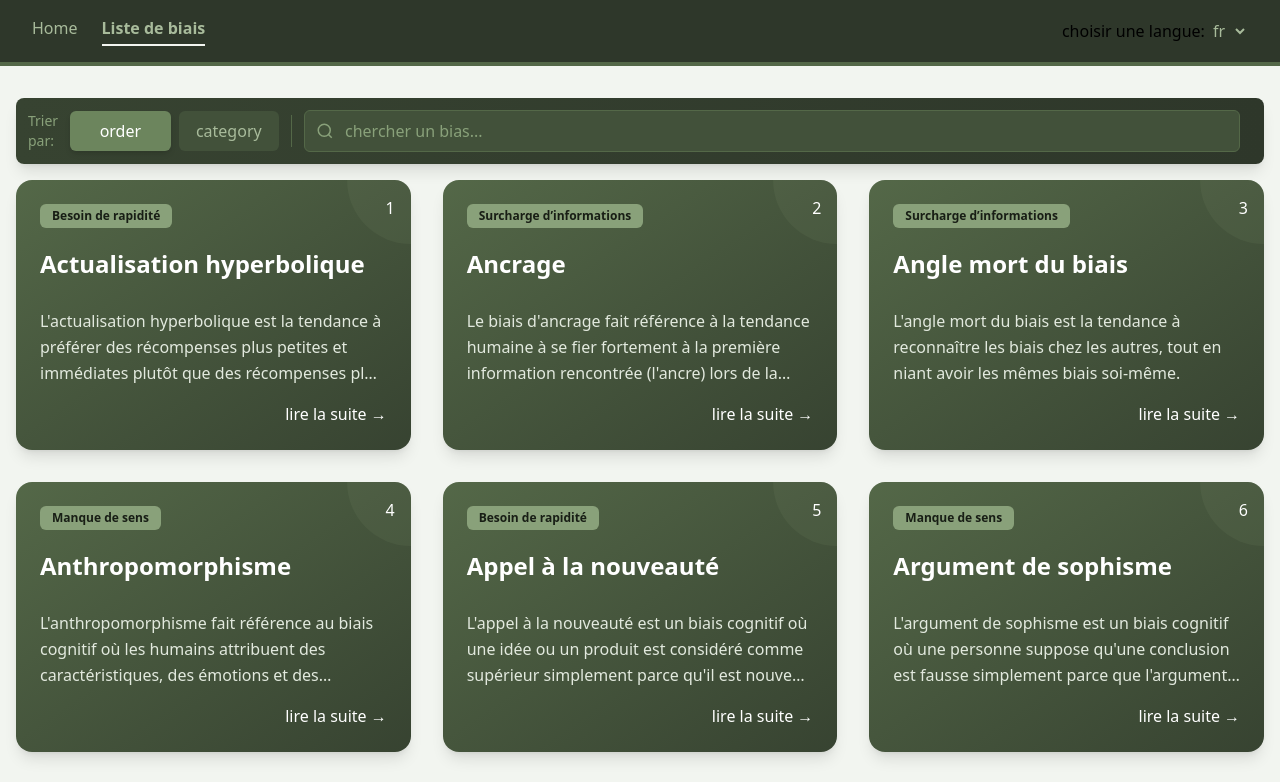
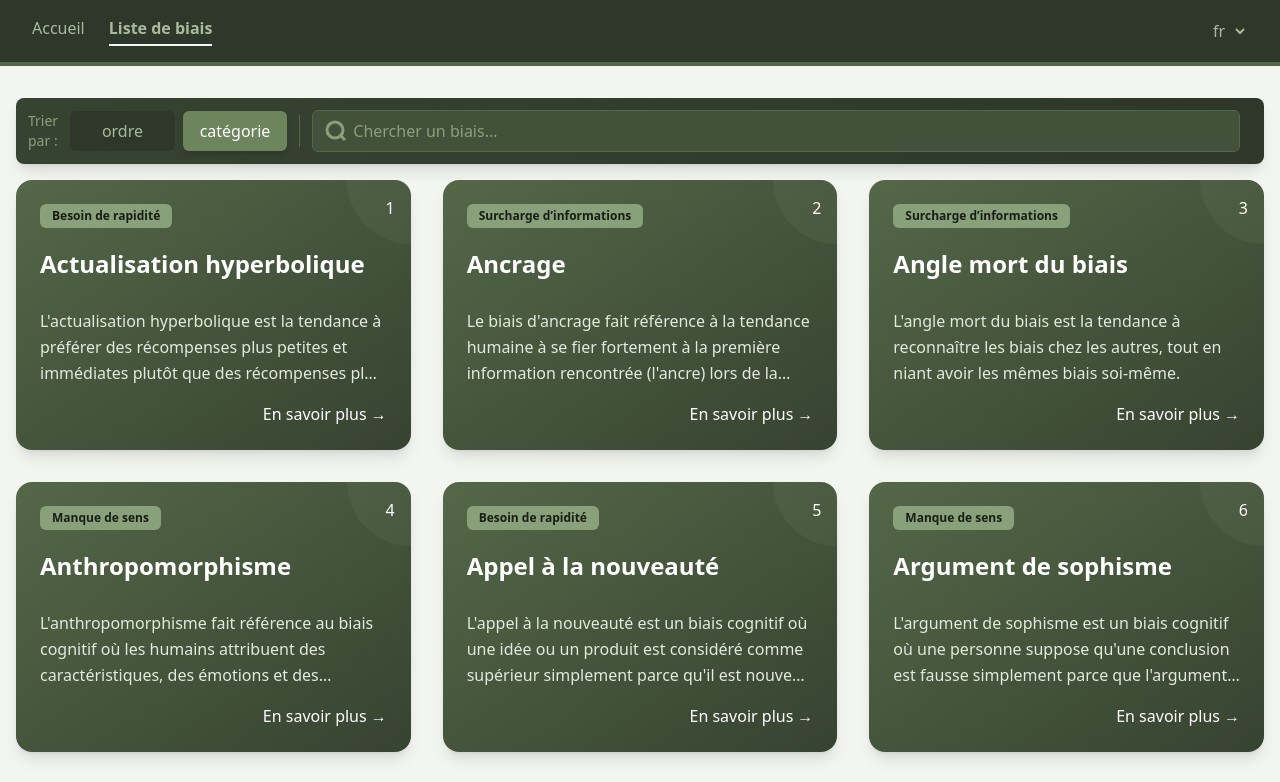
Before and after one commit to yassine-mahjoubi/biais-cognitifs, a Vue app: page /liste in a window 1280 px wide. Shown: the top 782 px of the page. Built offline with nearby package versions, Linux system fonts and the light colour scheme.

Commit message:
Feat: add internationalization support for navigation and UI components and update json locales (#47)

```diff
--- a/src/components/Layout/MenuNavigation.vue
+++ b/src/components/Layout/MenuNavigation.vue
@@ -1,4 +1,6 @@
 <script setup lang="ts">
+import { useI18n } from 'vue-i18n'
+const { t } = useI18n()
 import SwitchLanguage from '../UI/SwitchLanguage.vue'
 const navLinkClass = 'text-heavy-metal-300 hover:text-heavy-metal-50 transition-colors'
 const navLinkActiveClass = 'font-bold text-heavy-metal-50 border-b-2 border-heavy-metal-50 pb-1'
@@ -10,10 +12,10 @@ const navLinkActiveClass = 'font-bold text-heavy-metal-50 border-b-2 border-heav
   >
     <nav aria-label="Menu principal" role="navigation" class="flex gap-6">
       <RouterLink to="/" :class="navLinkClass" :active-class="navLinkActiveClass">
-        Home
+        {{ t('nav.home') }}
       </RouterLink>
       <RouterLink to="/liste" :class="navLinkClass" :active-class="navLinkActiveClass">
-        Liste de biais
+        {{ t('nav.bias_list') }}
       </RouterLink>
     </nav>
     <switch-language />
--- a/src/components/UI/BiasItem.vue
+++ b/src/components/UI/BiasItem.vue
@@ -1,4 +1,6 @@
 <script lang="ts" setup>
+import { useI18n } from 'vue-i18n'
+const { t } = useI18n()
 import type { Bias } from '../../type/Bias'
 
 defineProps<{
@@ -8,7 +10,7 @@ defineProps<{
 </script>
 
 <template>
-  <div
+  <article
     class="bg-linear-to-br from-heavy-metal-600 to-heavy-metal-800 text-white p-6 rounded-2xl shadow-lg hover:shadow-xl transition-all relative h-full flex flex-col overflow-hidden"
   >
     <div
@@ -30,9 +32,10 @@ defineProps<{
     <RouterLink
       :to="{ name: 'bias-detail', params: { slug: bias.slug } }"
       class="ext-heavy-metal-200 hover:text-white font-medium inline-flex items-center gap-1 self-end group relative z-10"
+      :title="t('buttons.read_more_accessible', { biasName: bias.name })"
     >
-      lire la suite
+      {{ t('buttons.read_more') }}
       <i aria-hidden="true" class="group-hover:translate-x-1 transition-transform">→</i>
     </RouterLink>
-  </div>
+  </article>
 </template>
--- a/src/components/UI/MenuFilter.vue
+++ b/src/components/UI/MenuFilter.vue
@@ -18,6 +18,12 @@ const handleReset = () => {
   store.resetSearch()
 }
 const showReset = computed(() => biasToFind.value.length > 3)
+
+const titleFilterCTA = (filter: Filter) => {
+  return typesSort.value === filter
+    ? `${t('filter.aria_filter_selected', { filter: filter })}`
+    : `${t('filter.sort_by') + ' ' + t(`filter.type.${filter}`)}`
+}
 </script>
 
 <template>
@@ -25,28 +31,29 @@ const showReset = computed(() => biasToFind.value.length > 3)
     <div class="flex flex-wrap gap-3 items-center">
       <!-- Section Filtres -->
       <div class="flex gap-2 items-center">
-        <span class="text-heavy-metal-400 text-sm font-medium mr-1">Trier par:</span>
+        <span class="text-heavy-metal-400 text-sm font-medium mr-1">{{ t('filter.sort_by') }}</span>
 
         <button
           v-for="filter in filters"
           :key="filter"
           @click="updateFilter(filter)"
-          class="p-2 cursor-pointer w-full"
+          class="p-2 w-full"
           :class="[
             'px-4 py-2 rounded-md font-medium transition-all duration-200',
             typesSort === filter
-              ? 'bg-heavy-metal-500 text-white shadow-md'
-              : 'bg-heavy-metal-700 text-heavy-metal-300 hover:bg-heavy-metal-600',
+              ? 'bg-heavy-metal-900 text-heavy-metal-300  cursor-not-allowed'
+              : 'bg-heavy-metal-500 text-white shadow-md hover:bg-heavy-metal-600 cursor-pointer',
           ]"
+          :disabled="typesSort === filter"
           :aria-pressed="typesSort === filter"
           :aria-selected="typesSort === filter ? true : false"
-          :title="typesSort === filter ? `Filter ${filter} selected` : ''"
+          :title="titleFilterCTA(filter)"
         >
-          {{ filter }}
+          {{ t(`filter.type.${filter}`) }}
         </button>
       </div>
       <!-- Séparateur visuel -->
-      <div class="hidden sm:block h-8 w-px bg-heavy-metal-600"></div>
+      <div aria-hidden="true" class="hidden sm:block h-8 w-px bg-heavy-metal-600"></div>
       <!-- Section Recherche -->
       <div class="flex-1 min-w-[200px]">
         <SearchBias />
@@ -55,7 +62,7 @@ const showReset = computed(() => biasToFind.value.length > 3)
         <button
           v-if="showReset"
           @click="handleReset"
-          aria-label="reset input et afficher la liste complète"
+          :aria-label="t('filter.aria_reset_list')"
           class="px-4 py-2 bg-heavy-metal-700 text-heavy-metal-300 border border-heavy-metal-600 rounded-md hover:bg-heavy-metal-600 hover:text-white transition-all duration-200 font-medium"
         >
           {{ t('filter.reset_button') }}
--- a/src/components/UI/SearchBias.vue
+++ b/src/components/UI/SearchBias.vue
@@ -1,4 +1,6 @@
 <script setup lang="ts">
+import { useI18n } from 'vue-i18n'
+const { t } = useI18n()
 import { useBiasStore } from '@/stores/bias'
 import { storeToRefs } from 'pinia'
 
@@ -8,13 +10,14 @@ const { biasToFind } = storeToRefs(store)
 <template>
   <div class="relative w-full">
     <svg
+      aria-hidden="true"
       class="absolute left-3 top-1/2 transform -translate-y-1/2 text-heavy-metal-400 pointer-events-none"
-      width="18"
-      height="18"
+      width="24"
+      height="24"
       viewBox="0 0 24 24"
       fill="none"
       stroke="currentColor"
-      stroke-width="2"
+      stroke-width="3"
     >
       <circle cx="11" cy="11" r="8"></circle>
       <path d="m21 21-4.35-4.35"></path>
@@ -24,8 +27,8 @@ const { biasToFind } = storeToRefs(store)
       type="search"
       name="search"
       id="search"
-      placeholder="chercher un bias..."
-      aria-label="chercher un biais"
+      :placeholder="t('search.placeholder')"
+      :aria-label="t('search.aria_label')"
       class="w-full pl-10 pr-10 py-2 bg-heavy-metal-700 text-white placeholder-heavy-metal-400 border border-heavy-metal-600 rounded-md focus:outline-none focus:ring-2 focus:ring-heavy-metal-500 focus:border-transparent transition-all duration-200"
     />
     <!-- Bouton clear (X) -->
@@ -34,9 +37,10 @@ const { biasToFind } = storeToRefs(store)
       @click="store.resetSearch()"
       type="button"
       class="absolute right-2 top-1/2 transform -translate-y-1/2 text-heavy-metal-400 hover:text-white transition-colors p-1 rounded focus:outline-none focus:ring-2 focus:ring-heavy-metal-500"
-      aria-label="Effacer la recherche"
+      :aria-label="t('search.aria_clear')"
     >
       <svg
+        aria-hidden="true"
         width="18"
         height="18"
         viewBox="0 0 24 24"
--- a/src/components/UI/SwitchLanguage.vue
+++ b/src/components/UI/SwitchLanguage.vue
@@ -19,12 +19,11 @@ const handleLanguage = () => {
 
 <template>
   <div>
-    <label for="switchLanguage"> {{ t('common.interface.label') }}: </label>
     <select
       v-model="switcher"
       name="switchLanguage"
       id="switchLanguage"
-      aria-label="choisir la langue"
+      :aria-label="t('common.interface.label')"
       @change="handleLanguage"
     >
       <option
--- a/src/components/views/BiasDetail.vue
+++ b/src/components/views/BiasDetail.vue
@@ -1,4 +1,6 @@
 <script lang="ts" setup>
+import { useI18n } from 'vue-i18n'
+const { t } = useI18n()
 import { ref, onMounted } from 'vue'
 import type { Bias } from '@/type/Bias'
 import { useBiasStore } from '@/stores/bias'
@@ -26,11 +28,11 @@ onMounted(async () => {
       <a
         :href="selectedBias?.url"
         target="_blank"
-        title="Plus d'infos sur le biais sur Cognitive Labs - nouvelle fenêtre"
+        :title="t('buttons.external_link', { biasName: selectedBias?.name })"
         rel="noopener"
         class="text-heavy-metal-900 hover:text-heavy-metal-800 font-medium inline-flex items-center gap-1 self-end group relative z-10"
       >
-        <span class="underline">Plus d'infos</span>
+        <span class="underline">{{ t('buttons.see_more') }}</span>
         <i aria-hidden="true" class="group-hover:translate-x-1 transition-transform">→</i>
       </a>
     </template>
--- a/src/components/views/ListeView.vue
+++ b/src/components/views/ListeView.vue
@@ -1,4 +1,6 @@
 <script lang="ts" setup>
+import { useI18n } from 'vue-i18n'
+const { t } = useI18n()
 import { onMounted } from 'vue'
 import { storeToRefs } from 'pinia'
 
@@ -18,7 +20,7 @@ onMounted(async () => {
 <template>
   <div class="max-w-7xl mx-auto px-4 py-8">
     <menu-filter />
-    <p v-if="loading">Loading..</p>
+    <p v-if="loading">{{ t('common.loading') }}</p>
     <template v-else>
       <BiasList :biases="filteredAndSortedBiases" />
     </template>
--- a/src/components/views/RandomView.vue
+++ b/src/components/views/RandomView.vue
@@ -1,4 +1,7 @@
 <script lang="ts" setup>
+import { useI18n } from 'vue-i18n'
+const { t } = useI18n()
+
 import { onMounted } from 'vue'
 import { storeToRefs } from 'pinia'
 import { useBiasStore } from '@/stores/bias'
@@ -36,7 +39,7 @@ onMounted(async () => {
               d="M4 4v5h.582m15.356 2A8.001 8.001 0 004.582 9m0 0H9m11 11v-5h-.581m0 0a8.003 8.003 0 01-15.357-2m15.357 2H15"
             />
           </svg>
-          Biais aléatoire
+          {{ t('buttons.random_bias') }}
         </span>
       </button>
     </template>
--- a/src/plugins/i18/local/en.json
+++ b/src/plugins/i18/local/en.json
@@ -1,14 +1,13 @@
 {
   "common": {
     "loading": "Loading...",
-    "home": "Home",
     "app_title": "Cognitive Biases",
     "interface": {
       "label": "choose language"
     }
   },
   "nav": {
-    "main_menu": "Main menu",
+    "home": "Home",
     "bias_list": "List of biases",
     "proposals": "Proposals",
     "about": "About"
@@ -17,7 +16,11 @@
     "sort_by": "Sort by:",
     "aria_filter_selected": "Filter {filter} selected",
     "reset_button": "Reset",
-    "aria_reset_list": "Reset search and show the full list"
+    "aria_reset_list": "Reset search and show the full list",
+    "type": {
+      "order": "order",
+      "category": "category"
+    }
   },
   "search": {
     "placeholder": "Search for a bias...",
@@ -26,8 +29,10 @@
   },
   "buttons": {
     "random_bias": "Display a random bias",
-    "read_more": "Read more",
-    "external_link": "See more info on the external site"
+    "read_more": "Read more about",
+    "read_more_accessible": "Read more about the {biasName}",
+    "see_more": "See more ",
+    "external_link": "See more info about {biasName} - New window"
   },
   "about_page": {
     "title": "About This Application",
--- a/src/plugins/i18/local/fr.json
+++ b/src/plugins/i18/local/fr.json
@@ -1,23 +1,26 @@
 {
   "common": {
     "loading": "Chargement...",
-    "home": "Accueil",
     "app_title": "Biais Cognitifs",
     "interface": {
       "label": "choisir une langue"
     }
   },
   "nav": {
-    "main_menu": "Menu principal",
+    "home": "Accueil",
     "bias_list": "Liste de biais",
     "proposals": "Propositions",
     "about": "À propos"
   },
   "filter": {
     "sort_by": "Trier par :",
-    "aria_filter_selected": "Filtre {filter} sélectionné",
+    "aria_filter_selected": "Filtre {filter} appliqué",
     "reset_button": "Réinitialiser",
-    "aria_reset_list": "Réinitialiser la recherche et afficher la liste complète"
+    "aria_reset_list": "Réinitialiser la recherche et afficher la liste complète",
+    "type": {
+      "order": "ordre",
+      "category": "catégorie"
+    }
   },
   "search": {
     "placeholder": "Chercher un biais...",
@@ -26,8 +29,10 @@
   },
   "buttons": {
     "random_bias": "Afficher un biais aléatoire",
-    "read_more": "Lire la suite",
-    "external_link": "Voir plus d'infos sur le site externe"
+    "read_more": "En savoir plus",
+    "read_more_accessible": "En savoir plus sur {biasName}",
+    "see_more": "Voir plus ",
+    "external_link": "Voir plus d'infos sur {biasName} - Nouvelle fenêtre"
   },
   "about_page": {
     "title": "À propos de cette application",
```
